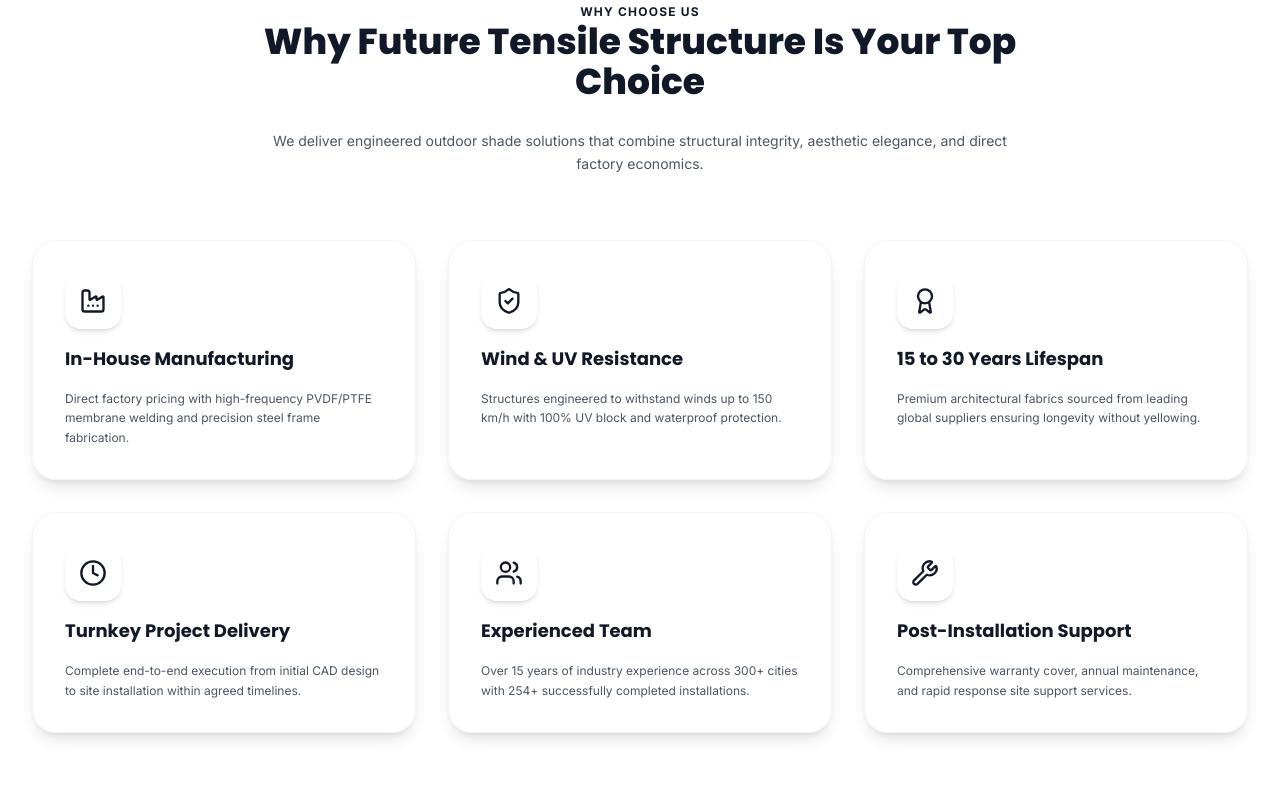
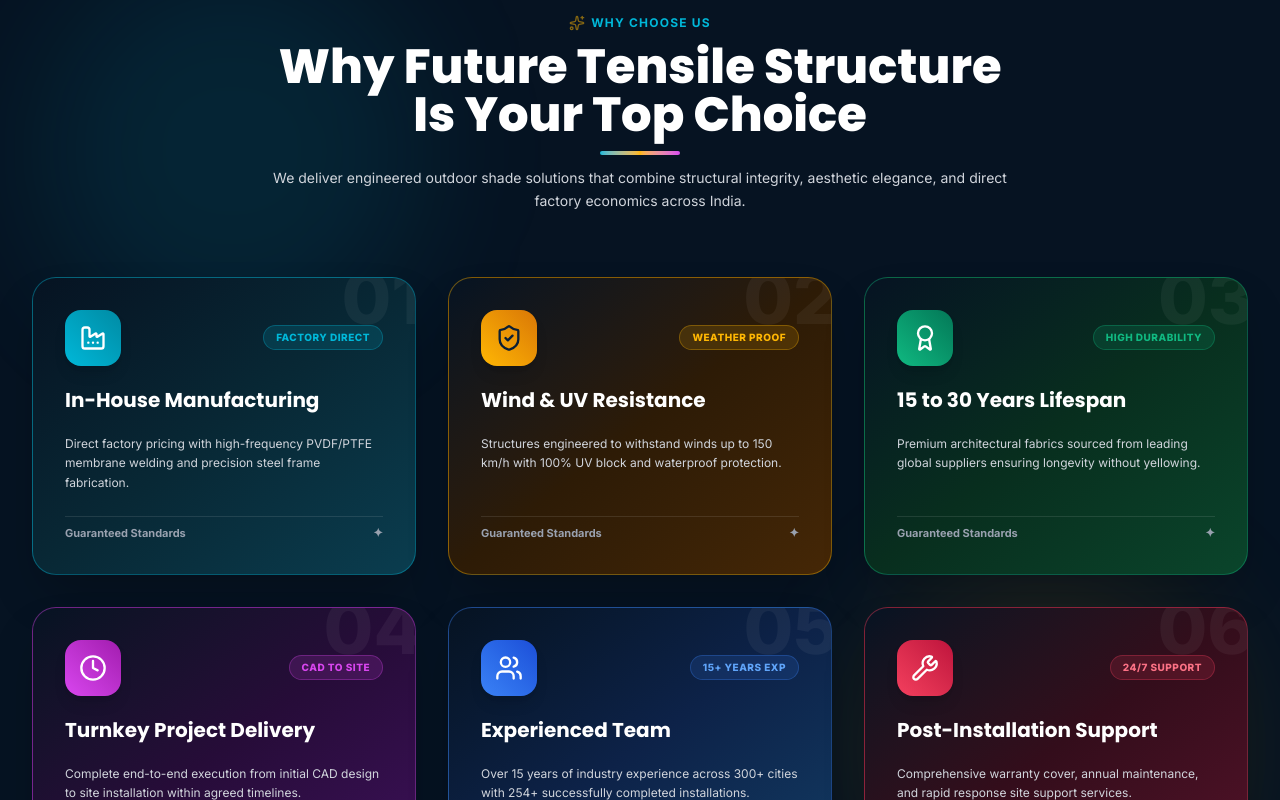
Before and after one commit to Eshbanoliver/tensile-structure, a React (Vite) app: page / in a window 1280 px wide. Shown: the part 8380-9180 px from the top of the page. Built offline with nearby package versions, Linux system fonts and the light colour scheme.

Commit message:
Redesign Why Choose Us section into 6 vibrant color themes with hover animations

```diff
--- a/src/sections/home/WhyChooseUsSection.tsx
+++ b/src/sections/home/WhyChooseUsSection.tsx
@@ -1,70 +1,150 @@
 import React from 'react';
-import { ShieldCheck, Award, Factory, Clock, Users, Wrench } from 'lucide-react';
+import { motion } from 'framer-motion';
+import { ShieldCheck, Award, Factory, Clock, Users, Wrench, Sparkles } from 'lucide-react';
 
 export const WhyChooseUsSection: React.FC = () => {
   const reasons = [
     {
       icon: Factory,
+      number: "01",
+      badge: "FACTORY DIRECT",
       title: "In-House Manufacturing",
-      desc: "Direct factory pricing with high-frequency PVDF/PTFE membrane welding and precision steel frame fabrication."
+      desc: "Direct factory pricing with high-frequency PVDF/PTFE membrane welding and precision steel frame fabrication.",
+      bg: "bg-gradient-to-br from-[#061322] via-[#082835] to-[#0A3D4F]",
+      border: "border-[#00B8D9]/40 hover:border-[#00B8D9]",
+      glow: "hover:shadow-[0_12px_35px_rgba(0,184,217,0.35)]",
+      iconBg: "bg-gradient-to-tr from-[#00B8D9] to-[#008BA4] text-white",
+      badgeColor: "text-[#00B8D9] bg-[#00B8D9]/15 border-[#00B8D9]/30"
     },
     {
       icon: ShieldCheck,
+      number: "02",
+      badge: "WEATHER PROOF",
       title: "Wind & UV Resistance",
-      desc: "Structures engineered to withstand winds up to 150 km/h with 100% UV block and waterproof protection."
+      desc: "Structures engineered to withstand winds up to 150 km/h with 100% UV block and waterproof protection.",
+      bg: "bg-gradient-to-br from-[#061322] via-[#2D1B06] to-[#452706]",
+      border: "border-[#FFB703]/40 hover:border-[#FFB703]",
+      glow: "hover:shadow-[0_12px_35px_rgba(255,183,3,0.35)]",
+      iconBg: "bg-gradient-to-tr from-[#FFB703] to-[#d97706] text-[#0B1F35]",
+      badgeColor: "text-[#FFB703] bg-[#FFB703]/15 border-[#FFB703]/30"
     },
     {
       icon: Award,
+      number: "03",
+      badge: "HIGH DURABILITY",
       title: "15 to 30 Years Lifespan",
-      desc: "Premium architectural fabrics sourced from leading global suppliers ensuring longevity without yellowing."
+      desc: "Premium architectural fabrics sourced from leading global suppliers ensuring longevity without yellowing.",
+      bg: "bg-gradient-to-br from-[#061322] via-[#082E1E] to-[#0A452B]",
+      border: "border-[#10b981]/40 hover:border-[#10b981]",
+      glow: "hover:shadow-[0_12px_35px_rgba(16,185,129,0.35)]",
+      iconBg: "bg-gradient-to-tr from-[#10b981] to-[#047857] text-white",
+      badgeColor: "text-[#10b981] bg-[#10b981]/15 border-[#10b981]/30"
     },
     {
       icon: Clock,
+      number: "04",
+      badge: "CAD TO SITE",
       title: "Turnkey Project Delivery",
-      desc: "Complete end-to-end execution from initial CAD design to site installation within agreed timelines."
+      desc: "Complete end-to-end execution from initial CAD design to site installation within agreed timelines.",
+      bg: "bg-gradient-to-br from-[#061322] via-[#260C38] to-[#3D1059]",
+      border: "border-[#d946ef]/40 hover:border-[#d946ef]",
+      glow: "hover:shadow-[0_12px_35px_rgba(217,70,239,0.35)]",
+      iconBg: "bg-gradient-to-tr from-[#d946ef] to-[#a21caf] text-white",
+      badgeColor: "text-[#d946ef] bg-[#d946ef]/15 border-[#d946ef]/30"
     },
     {
       icon: Users,
+      number: "05",
+      badge: "15+ YEARS EXP",
       title: "Experienced Team",
-      desc: "Over 15 years of industry experience across 300+ cities with 254+ successfully completed installations."
+      desc: "Over 15 years of industry experience across 300+ cities with 254+ successfully completed installations.",
+      bg: "bg-gradient-to-br from-[#061322] via-[#0D2248] to-[#123B63]",
+      border: "border-[#3b82f6]/40 hover:border-[#3b82f6]",
+      glow: "hover:shadow-[0_12px_35px_rgba(59,130,246,0.35)]",
+      iconBg: "bg-gradient-to-tr from-[#3b82f6] to-[#1d4ed8] text-white",
+      badgeColor: "text-[#60a5fa] bg-[#3b82f6]/15 border-[#3b82f6]/30"
     },
     {
       icon: Wrench,
+      number: "06",
+      badge: "24/7 SUPPORT",
       title: "Post-Installation Support",
-      desc: "Comprehensive warranty cover, annual maintenance, and rapid response site support services."
+      desc: "Comprehensive warranty cover, annual maintenance, and rapid response site support services.",
+      bg: "bg-gradient-to-br from-[#061322] via-[#330D1B] to-[#541229]",
+      border: "border-[#f43f5e]/40 hover:border-[#f43f5e]",
+      glow: "hover:shadow-[0_12px_35px_rgba(244,63,94,0.35)]",
+      iconBg: "bg-gradient-to-tr from-[#f43f5e] to-[#be123c] text-white",
+      badgeColor: "text-[#fb7185] bg-[#f43f5e]/15 border-[#f43f5e]/30"
     }
   ];
 
   return (
-    <section className="py-20 bg-white">
-      <div className="max-w-7xl mx-auto px-4 sm:px-6 lg:px-8">
+    <section className="py-24 bg-[#061322] text-white relative overflow-hidden border-t border-white/10">
 
+      {/* Background Decorative Glow Blobs */}
+      <div className="absolute top-10 left-10 w-96 h-96 bg-[#00B8D9]/10 rounded-full filter blur-3xl pointer-events-none" />
+      <div className="absolute bottom-10 right-10 w-96 h-96 bg-[#FFB703]/10 rounded-full filter blur-3xl pointer-events-none" />
+
+      <div className="max-w-7xl mx-auto px-4 sm:px-6 lg:px-8 relative z-10">
+
+        {/* Section Header */}
         <div className="text-center max-w-3xl mx-auto mb-16 space-y-3">
-          <span className="text-xs font-bold uppercase tracking-widest text-accent">Why Choose Us</span>
-          <h2 className="font-poppins font-extrabold text-3xl sm:text-4xl text-primary">
+          <span className="text-xs font-bold uppercase tracking-widest text-[#00B8D9] flex items-center justify-center space-x-1.5">
+            <Sparkles className="w-4 h-4 text-[#FFB703] animate-pulse" />
+            <span>Why Choose Us</span>
+          </span>
+          <h2 className="font-poppins font-black text-3xl sm:text-5xl text-white">
             Why Future Tensile Structure Is Your Top Choice
           </h2>
-          <div className="w-16 h-1 bg-highlight mx-auto rounded-full" />
-          <p className="text-gray-600 text-sm leading-relaxed">
-            We deliver engineered outdoor shade solutions that combine structural integrity, aesthetic elegance, and direct factory economics.
+          <div className="w-20 h-1 bg-gradient-to-r from-[#00B8D9] via-[#FFB703] to-[#d946ef] mx-auto rounded-full" />
+          <p className="text-gray-300 text-xs sm:text-sm leading-relaxed">
+            We deliver engineered outdoor shade solutions that combine structural integrity, aesthetic elegance, and direct factory economics across India.
           </p>
         </div>
 
+        {/* Dynamic 6-Card Grid */}
         <div className="grid grid-cols-1 md:grid-cols-2 lg:grid-cols-3 gap-8">
           {reasons.map((item, idx) => {
-            const Icon = item.icon;
+            const IconComponent = item.icon;
             return (
-              <div key={idx} className="p-8 rounded-3xl bg-bgLight border border-gray-100 shadow-lg hover:shadow-2xl transition-all duration-300 group space-y-4">
-                <div className="w-14 h-14 rounded-2xl bg-primary text-accent flex items-center justify-center group-hover:scale-110 transition-transform shadow-md">
-                  <Icon className="w-7 h-7" />
+              <motion.div
+                key={idx}
+                whileHover={{ y: -8, scale: 1.02 }}
+                transition={{ duration: 0.3 }}
+                className={`p-8 rounded-3xl ${item.bg} border ${item.border} ${item.glow} shadow-2xl transition-all duration-300 flex flex-col justify-between space-y-6 relative overflow-hidden group`}
+              >
+                {/* Large Background Watermark Number */}
+                <span className="absolute -top-4 -right-2 font-poppins font-black text-7xl text-white/5 pointer-events-none select-none group-hover:text-white/10 transition-colors">
+                  {item.number}
+                </span>
+
+                <div className="space-y-5">
+                  <div className="flex items-center justify-between">
+                    {/* Vibrant Gradient Icon Badge */}
+                    <div className={`w-14 h-14 rounded-2xl ${item.iconBg} flex items-center justify-center shadow-lg group-hover:scale-110 transition-transform`}>
+                      <IconComponent className="w-7 h-7" />
+                    </div>
+
+                    {/* Category Tag Badge */}
+                    <span className={`text-[10px] font-extrabold px-3 py-1 rounded-full border ${item.badgeColor} uppercase tracking-wider`}>
+                      {item.badge}
+                    </span>
+                  </div>
+
+                  <h3 className="font-poppins font-bold text-xl text-white group-hover:text-white transition-colors">
+                    {item.title}
+                  </h3>
+
+                  <p className="text-xs text-gray-300 leading-relaxed">
+                    {item.desc}
+                  </p>
                 </div>
-                <h3 className="font-poppins font-bold text-lg text-primary group-hover:text-accent transition-colors">
-                  {item.title}
-                </h3>
-                <p className="text-xs text-gray-600 leading-relaxed">
-                  {item.desc}
-                </p>
-              </div>
+
+                <div className="pt-2 border-t border-white/10 flex items-center justify-between text-[11px] font-bold text-gray-400 group-hover:text-white transition-colors">
+                  <span>Guaranteed Standards</span>
+                  <span className="text-xs">✦</span>
+                </div>
+              </motion.div>
             );
           })}
         </div>
```
